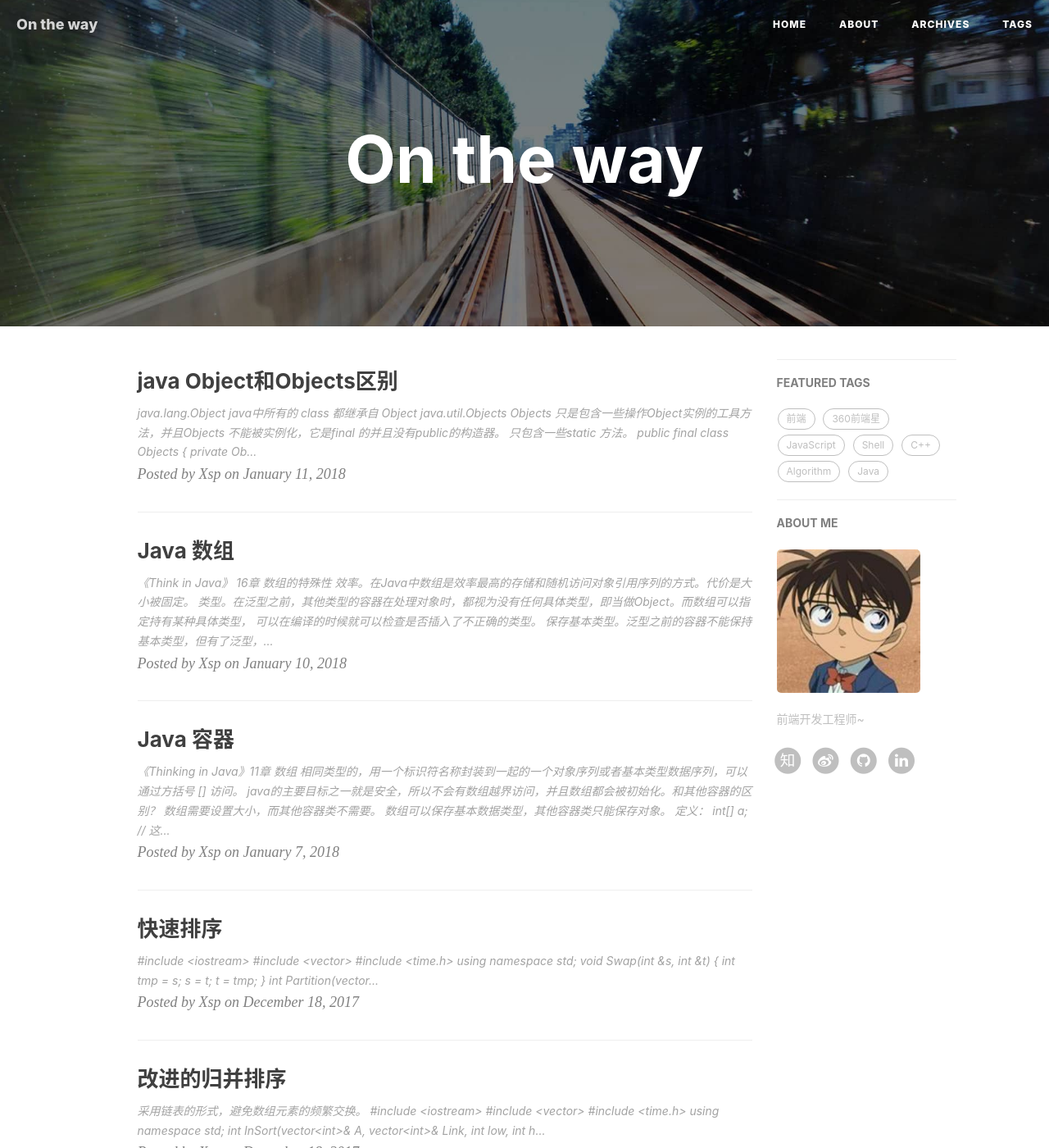
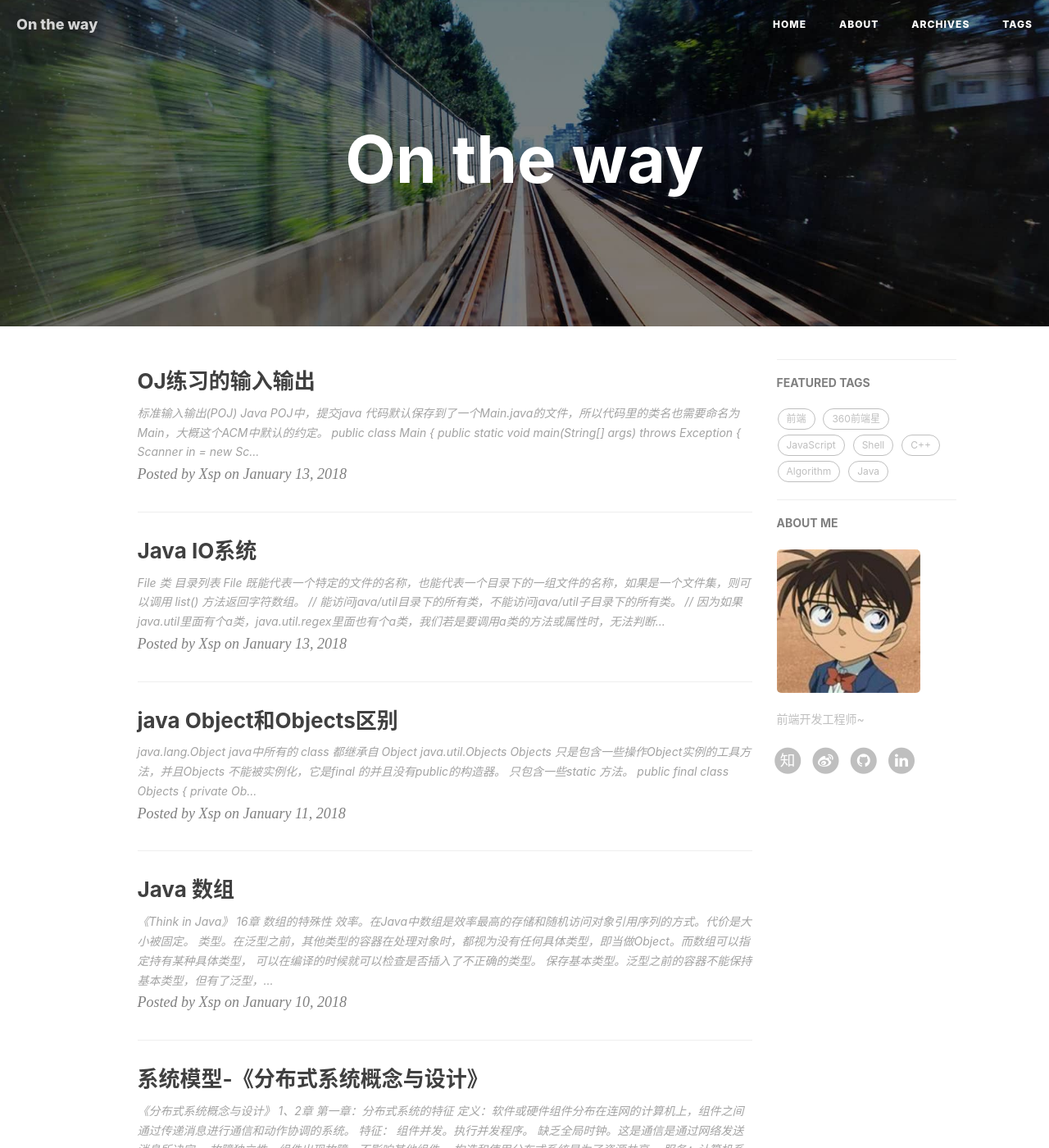
Before and after one commit to husterxsp/husterxsp.github.io, a Jekyll site: the page built from index.html, in a window 1280 px wide and 1400 px high. Shown: the whole window at 82% size. Built offline with Jekyll 4.4.1, drawn with Linux system fonts in a browser that asks for light colours; nearby versions of some CDN libraries; the list of posts is cut into pages by our own code; comment, search, counter and statistics services are not loaded; some of the changed text lies outside the part shown.

Commit message:
new post

````diff
--- /dev/null
+++ b/_posts/2018-01-08-system-models.md
@@ -0,0 +1,164 @@
+---
+layout: post
+title: 系统模型-《分布式系统概念与设计》
+date: 2018-01-08
+author: "Xsp"
+catalog: true
+tags:
+    - 分布式
+---
+
+《分布式系统概念与设计》 1、2章
+
+### 第一章：分布式系统的特征
+
+定义：软件或硬件组件分布在连网的计算机上，组件之间通过传递消息进行通信和动作协调的系统。
+特征：
+1. 组件并发。执行并发程序。
+2. 缺乏全局时钟。这是通信是通过网络发送消息所决定。
+3. 故障独立性。组件出现故障，不影响其他组件。
+
+构造和使用分布式系统是为了资源共享。
+
+服务：计算机系统中管理相关资源并提供功能给用户和应用的一个单独的部分。
+
+客户和服务器：都指的是进程而不是运行客户或服务器的计算机。
+
+1.5 挑战
+* 异构性（即多样性和差别）
+    * 下面这些均存在异构性
+        * 网络
+        * 计算机硬件
+        * 操作系统
+        * 编程语言
+        * 不同开发者完成的软件实现
+    * 中间件，指一个软件层，提供一个编程抽象，同时屏蔽底层网络、硬件、操作系统和编程语言的异构性。
+    * 移动代码，从一台计算机发送到另外一台计算机
+* 开放性。分布式系统开放性主要取决于新的资源共享服务能被增加和供多种客户程序使用的程度。（开放主要体现在可扩展？）
+    * 开放的分布式系统的特征：
+        * 发布系统关键接口是开放系统的特征
+        * 基于一致的通信机制和发布接口 共享资源
+        * 能使用不同的异构硬件和软件构造
+* 安全性。
+* 可伸缩性。资源和用户数量激增，系统仍能保持其有效性。可伸缩分布式系统面临的挑战
+    * 控制物理资源的开销
+    * 控制性能损失
+    * 防止软件资源用尽
+    * 避免性能瓶颈
+* 故障处理。分布式系统的故障是部分的。
+    * 检测故障
+    * 掩盖故障
+    * 容错
+    * 故障恢复
+    * 冗余
+* 并发性。共享资源必须确保在并发环境中操作正确。
+* 透明性。对用户和应用程序员屏蔽分布式系统组件的分离性，是系统被认为是一个整体，而不是独立组件的集合。
+    * 各种透明性。访问透明性、位置透明性...
+* 服务质量。主要非功能性特征有可靠性、安全性、性能。
+
+### 第二章：系统模型
+#### 2.1 简介
+
+* 物理模型：从计算机及与之互联的网络方面考虑系统的硬件组成
+* 体系结构模型：从系统的计算元素执行的计算和通信任务方面来描述系统
+* 基础模型：采用抽象的观点描述分布式系统的某个方面
+    * 交互模型：考虑系统元素之间通信的结构和顺序
+    * 故障模型：考虑系统可能不能正确操作的方式。
+    * 安全模型：考虑如何保护系统使其不受到正确操作的干扰或不被窃取数据。
+
+#### 2.3 体系结构模型
+
+2.3.1 体系结构元素
+
+通信实体：\\
+分布式系统中通信的实体往往是进程，这导致普遍把分布式系统看成带有恰当进程间通信范型的多个进程。
+但是需要注意：
++ 一些原始环境中可能不支持进程抽象，所以这些系统中通信的实体是结点。
++ 另外大多是分布式系统中用线程补充进程，所以严格来说通信的末端是线程。
+
+对象：被引入以便在分布式系统中使用面向对象的方法。
+组件：
+Web服务：
+
+通信范型: \\
++ 进程间通信。用于分布式系统之间通信的相对底层的支持。
++ 远程调用。
+    + 请求应答协议。
+    + 远程过程调用（RPC）。远程计算机上进程中的过程能被调用。
+    + 远程方法调用（RMI）。调用远程对象中的方法。
++ 间接通信。支持间接通信，通过第三个实体，允许在发送者和接收者之间的深度解耦合。
+    + 空间解耦合。发送者不需要知道接受者
+    + 时间解耦合。发送者和接受者不需要同时存在。
+    + 关键技术
+        + 组通信。支持一对多通信
+        + 发布订阅
+        + 消息队列。。。不懂。
+        + 元组空间。进程把任意的结构化数据项（元组）放到一个持久元组空间。其他进程可以指定感兴趣的模式，在元组空间中读或者删除元组。
+        + 分布式共享内存。
+
+两种体系结构风格：
++ 客户-服务器。
++ 对等体系结构。进程扮演相同的角色。作为对等方进行协作交互。
+
+放置：考虑对象或者服务这样的实体怎样映射到底层的物理分布式基础设施上。
+
+2.3.2 体系结构模式
+
+分层：一个复杂的系统被分成若干层，每层利用下层提供的服务。
+层次化体系结构：组织给定层功能。
+
+瘦客户（thin clients）：将复杂性从最终用户设备移向互联网服务。即简化本地客户端设备。
+虚拟网络计算（VNC）: 为远程访问提供图形用户界面
+
+2.3.3 中间件的解决方案
+
+为分布式系统的开发提供一个高层的编程抽象，并且通过分层，对底层基础设施中的异构性提供抽象，
+从而提高互操作性和可移植性。
+
+#### 2.4 基础模型
+2.4.1 交互模型。
+分布式系统由多个以复杂方式进行交互的进程组成。
+
+分布式算法：定义了组成系统的每个进程所采取的步骤，包括它们之间消息的传递。
+
+通信信道的性能：延迟、带宽、抖动
+
+时钟漂移率：计算机时钟偏离绝对参考时钟的比率。
+
+同步分布式系统：
++ 进程执行的每一步的时间都有一个上限和下限
++ 通过通道传递的每个消息在一个已知的时间范围内接收到
++ 每个进程有一个本地时钟，与绝对时钟的偏移率在一个已知的范围内
+
+相对而言，异步分布式系统，对进程执行速度、消息传递延迟、时钟漂移率都没有限制。
+
+事件排序：缺乏精确的时钟，系统的执行按照事件的先后顺序。
+
+Pepperland 协定：
+
+逻辑时间：给每一个事件赋予一个与其逻辑顺序相对应的数字。
+
+2.4.2 故障模型
+
+可以分为进程故障和通信信道故障
+
+遗漏故障：进程或者通信信道无法完成动作。
++ 进程遗漏故障。主要指进程崩溃。同步系统可以依赖超时来检测，异步系统检测较困难。
++ 通信遗漏故障。
+    + 发送遗漏故障。进程和外发消息缓冲区之间的消息丢失。
+    + 接收遗漏故障。在接收消息缓冲区和接收进程之间的消息丢失。
+    + 通道遗漏故障。在两者之间的消息丢失。
+
+随机故障：描述可能出现的最坏的故障。
+
+时序故障：适用于同步分布式系统。（大多数通用的操作系统如UNIX不能满足实时约束？）
+
+故障屏蔽：一个服务可以通过隐蔽故障或者将故障转化为一个更能接受的故障类型类屏蔽故障。
+一对一通信的可靠性：
+
+2.4.3 安全模型
+
+通过保证进程和用于进程交互的通道的安全以及保护所封装的对象免遭未授权访问可实现分布式系统的安全。
+
+对进程的威胁：无法判断服务器和客户端的身份。
+对通信信道的威胁：改变发送的消息等。
--- a/_posts/2018-01-10-java-array.md
+++ b/_posts/2018-01-10-java-array.md
@@ -67,7 +67,7 @@ Integer[][] a = {
 + fill(), 填充数据
 + sort(), 排序
 + binarySearch(), 在已排序的数组中查找
-+ toString()
++ toString()。注意Arrays.toString()是返回整个数组，而数组引用实例的toString()是输出类名和散列码
 + hashCode(), 产生数组的散列码
 
 #### 复制数组
@@ -90,6 +90,4 @@ public static native void arraycopy(Object src,  int  srcPos,
 
 另外String 数组 arraycopy比较慢，但是byte数组 arraycopy 比较快。
 
-
-
 另外arraycopy 是native 方法，这意味着它是由非java语言实现的，如C，所以性能会好一些。
--- /dev/null
+++ b/_posts/2018-01-13-java-io.md
@@ -0,0 +1,113 @@
+---
+layout: post
+title: Java IO系统
+date: 2018-01-13
+author: "Xsp"
+catalog: true
+tags:
+    - Java
+---
+
+### File 类
+
+#### 目录列表
+File 既能代表一个特定的文件的名称，也能代表一个目录下的一组文件的名称，如果是一个文件集，则可以调用 `list()` 方法返回字符数组。
+
+```java
+// 能访问java/util目录下的所有类，不能访问java/util子目录下的所有类。
+// 因为如果java.util里面有个a类，java.util.regex里面也有个a类，我们若是要调用a类的方法或属性时，无法判断使用哪个a类呢。
+import java.util.*;
+// 所以如果要用Pattern，还需要再引入
+import java.util.regex.Pattern;
+```
+
+```java
+// 注解只是可以方便编译器检查，即使不写也不会报错
+@Override
+```
+
+匿名内部类的参数必须是`final`?
+
+#### 目录遍历
+
+#### 目录检查及创建
+
+```java
+private static void fileData(File f) {
+    System.out.println(
+        "Absolute path: " + f.getAbsolutePath() +
+        "\n Can read: " + f.canRead() +
+        "\n Can write: " + f.canWrite() +
+        "\n getName: " + f.getName() +
+        "\n getParent: " + f.getParent() +
+        "\n getPath: " + f.getPath() +
+        "\n length: " + f.length() +
+        "\n lastModified: " + f.lastModified());
+    if(f.isFile())
+        System.out.println("It’s a file");
+    else if(f.isDirectory())
+        System.out.println("It’s a directory");
+}
+
+// 创建目录
+mkdir()
+// 递归创建目录
+mkdirs()
+```
+
+### 输入和输出
+
+Java 1.0：`InputStream` 和 `OutputStream`，面向字节的IO
+Java 1.1：`Reader` 和 `Writer`，提供兼容Unicode 和面向字符的IO
+
+### RandomAccessFile
+
+文件内部移动及随机读写。
+
+### IO流的典型使用方式
+
+#### 从缓冲读入
+
+```Java
+BufferedReader in = new BufferedReader(new FileReader(filename));
+StringBuilder out = new StringBuilder();
+```
+
+#### 基本的文件输出
+`FileWriter` 对象可以向文件写入数据，`BufferedWriter` 将其包装用以缓冲输出以提高性能，
+`PrintWriter` 提供格式化输出机制。
+
+```java
+PrintWriter out = new PrintWriter(new BufferedWriter(new FileWriter(file)));
+```
+
+Java SE5 提供了简写
+```Java
+PrintWriter out = new PrintWriter(file);
+```
+
+#### 存储和恢复数据
+
+```java
+DataInputStream();
+DataOutputStream();
+```
+
+#### 管道流
+主要用于多线程，任务之间的通信。
+
+### 标准IO
+
+System.out 和 System.err 被包装成 `PrintStream`, System.in 则是未包装的`InputStream`.
+
+IO 重定向
+```Java
+setIn(InputStream);
+setOut(PrintStream);
+setErr(PrintStream);
+```
+
+### 新IO
+java 1.4 引入了新的IO类库，旨在提高速度。而且旧的IO包已经nio重新实现过。
+
+### 待再看
--- /dev/null
+++ b/_posts/2018-01-13-oj-io.md
@@ -0,0 +1,122 @@
+---
+layout: post
+title: OJ练习的输入输出
+date: 2018-01-13
+author: "Xsp"
+catalog: true
+tags:
+    - Algorithm
+---
+### 标准输入输出(POJ)
+
+#### Java
+POJ中，提交java 代码默认保存到了一个Main.java的文件，所以代码里的类名也需要命名为Main，大概这个ACM中默认的约定。
+
+```java
+public class Main {
+    public static void main(String[] args) throws Exception {
+        Scanner in = new Scanner(System.in);
+        PrintWriter out = new PrintWriter(System.out);
+        //...
+        in.close(); //关闭流并释放，这个很重要，否则是没有输出的
+        out.close(); //关闭流并释放
+    }
+}
+```
+
+另外在输入的时候可以对 `System.in` 再进行一层包装，因为`BufferedInputStream` 代表使用缓冲区，防止每次读取操作时都需要进行实际写操作，这样在数据量较大的时候速度较快。（这里不太懂，待再看。）
+```java
+Scanner in = new Scanner (new BufferedInputStream(System.in));
+```
+
+```java
+// 读一个整数
+int n = sc.nextInt();
+// 读一个字符串
+String s = sc.next();
+// 读一个浮点数
+double t = sc.nextDouble();
+// 读一整行
+String s = sc.nextLine();
+
+// 多行输入
+while(in.hasNextInt())
+while(in.hasNext())
+while(in.nextLine())
+while(in.hasNextDouble())
+// ...
+
+// 格式化输出，
+System.out.format("%.2f", 1.1).println(); // 1.10
+
+DecimalFormat fd = new DecimalFormat("00000.00000");
+System.out.println(fd.format(-1234.567)); // -01234.56700
+
+// 这个不太懂，再看吧
+DecimalFormat fd1 = new DecimalFormat("#.#");
+System.out.println(fd1.format(-1234.567));  // -1234.6
+
+// 高精度，待再看
+int a = 123;
+BigInteger x;
+x = BigInteger.valueOf(a);
+```
+
+#### C/C++
+
+```cpp
+// 读入整数
+scanf("%d", &n);
+cin >> n;
+// 读入字符串
+scanf("%s", s);
+cin >> s;
+// 读入浮点数
+scanf("%lf", &t);
+cin >> t;
+// 读入一行
+gets(s);
+cin.getline();
+```
+
+### 读写文件(codejam)
+
+需要注意的是，下面的代码中，读入一个int后，需要跳过一个换行符？
+
+#### Java
+与上面的类似只是将`System.out`、`System.in` 换成了文件路径。
+
+```java
+Scanner in = new Scanner(infile);
+PrintWriter out = new PrintWriter(new FileWriter(outfile));
+
+while (--T >= 0) {
+    int N = in.nextInt();
+
+    in.skip("\n");
+
+    while (--N >= 0) {
+
+    }
+
+}
+```
+
+#### C++
+```cpp
+// 用 freopen 重定向输入输出流
+freopen(infile, "r", stdin);
+freopen(outfile, "w", stdout);
+
+while(T--) {
+    int N;
+    cin >> N;
+
+    // cin and getline skipping input
+    // https://stackoverflow.com/questions/10553597/cin-and-getline-skipping-input
+    // https://stackoverflow.com/questions/5739937/using-getlinecin-s-after-cin
+    cin.ignore (numeric_limits<streamsize>::max(), '\n');
+
+    while (N--) getline(cin, persons[N]);
+}
+```
````
